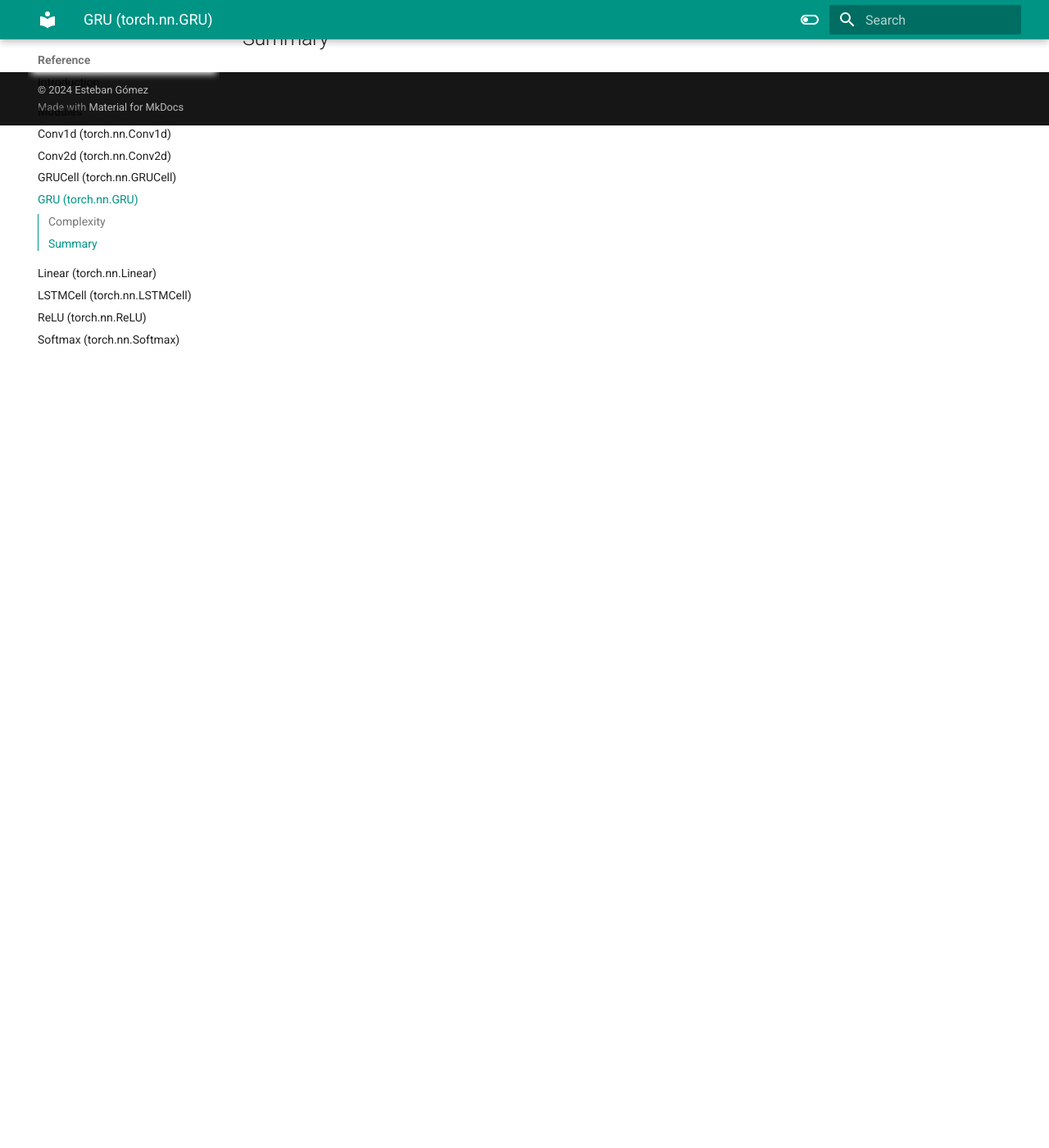
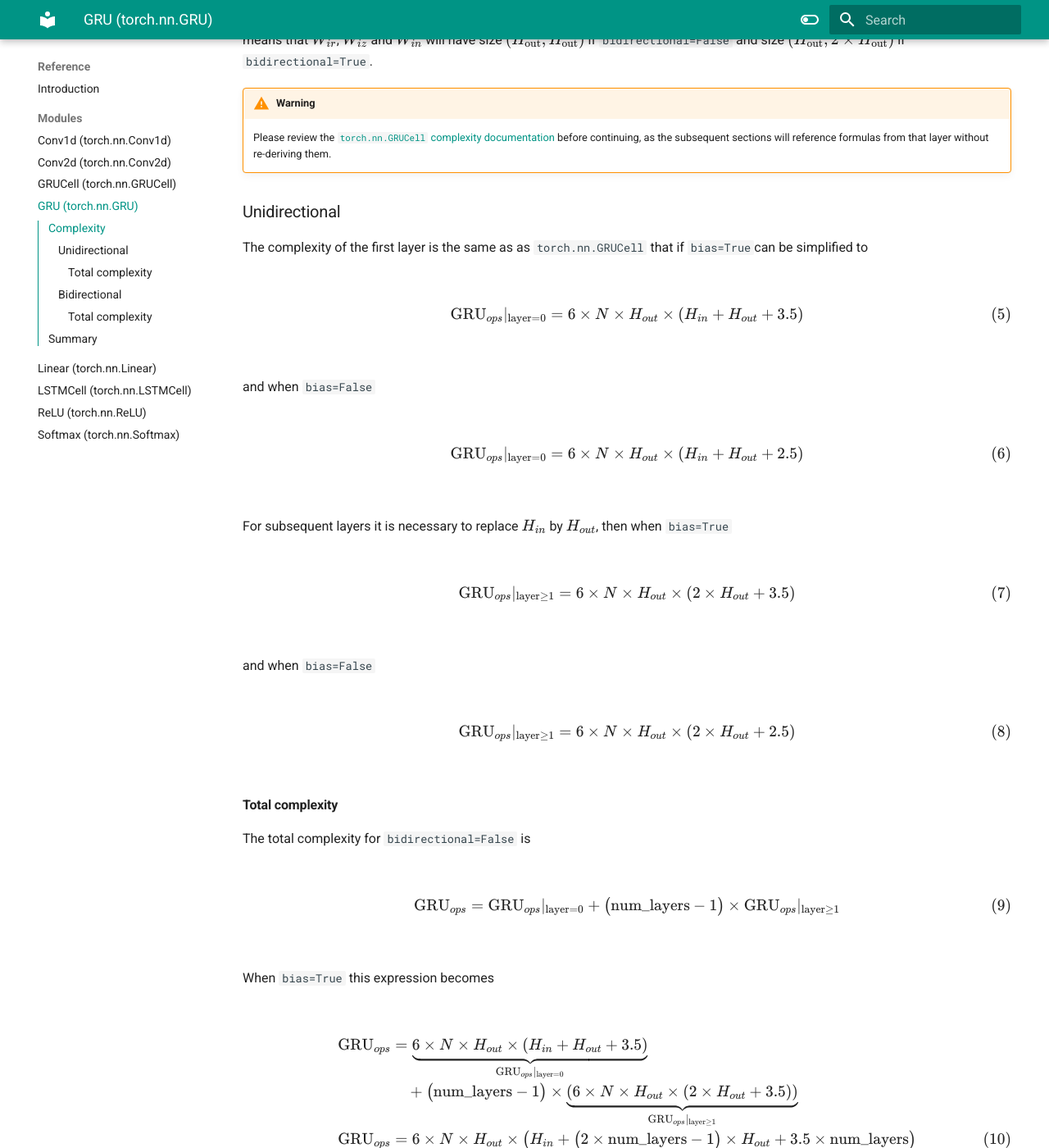
Before and after one commit to eagomez2/moduleprofiler, an MkDocs documentation site: the page built from docs/modules/gru.md, in a window 1280 px wide and 1400 px high, scrolled down 1346 px. Shown: the whole window at 82% size. Built offline with MkDocs 1.6.1 and Material for MkDocs 9.7.7, drawn with Linux system fonts in a browser that asks for light colours; some of the changed text lies outside the part shown.

Commit message:
Update GRU documentation

```diff
--- a/docs/modules/gru.md
+++ b/docs/modules/gru.md
@@ -23,11 +23,85 @@ Where
 * $b_{ir}$, $b_{iz}$, $b_{in}$, $b_{hr}$, $b_{hz}$ and $b_{hn}$ are bias tensors of size $\left(H_{out}\right)$.
 
 !!! note
-    Please note that some weight tensor shapes may differ from <a href="https://pytorch.org/docs/stable/generated/torch.nn.GRU.html" target="_blank">Pytorch `torch.nn.GRU`'s documentation</a> due to the fact that some tensors are stacked. For instance, $W_{ir}$, $W_{iz}$ and $W_{in}$ tensors of each layer are implemented as a single tensor of size $\left(3\times H_{out}, H_{in}\right)$ for the first layer, and $\left(3\times H_{out}, D\times H_{out}\right)$ for subsequent layers. Similarly $W_{hr}$, $W_{hz}$ and $W_{hn}$ are implemented as a single tensor of size $\left(3\times H_{out}, H_{out}\right)$. The tensors of all layers are then stored as a `list` of `torch.Tensor` objects. The number of layers is controlled by the `num_layers` parameter, and the number of directions $D$ is controlled by the `birectional` parameter.
+    Please note that some weight tensor shapes may differ from <a href="https://pytorch.org/docs/stable/generated/torch.nn.GRU.html" target="_blank">Pytorch `torch.nn.GRU`'s documentation</a> due to the fact that some tensors are stacked. For instance, $W_{ir}$, $W_{iz}$ and $W_{in}$ tensors of each layer are implemented as a single tensor of size $\left(3\times H_{out}, H_{in}\right)$ for the first layer, and $\left(3\times H_{out}, D\times H_{out}\right)$ for subsequent layers. Similarly $W_{hr}$, $W_{hz}$ and $W_{hn}$ are implemented as a single tensor of size $\left(3\times H_{out}, H_{out}\right)$. The number of layers is controlled by the `num_layers` parameter, and the number of directions $D$ is controlled by the `birectional` parameter.
 
 !!! note
     The complexity of the `dropout` parameter is not considered in the following calculations, since it is usually temporarily used during training and then disabled during inference.
 
 ## Complexity
+It is possible to reuse the calculation for `torch.nn.GRUCell` to estimate the complexity of `torch.nn.GRU`. However, there are a couple of additional considerations. First, when `num_layers > 1`, the second layer takes the output(s) of the first layer as input. This means that $W_{ir}$, $W_{iz}$ and $W_{in}$ will have size $\left(H_\text{out}, H_\text{out}\right)$ if `bidirectional=False` and size $\left(H_\text{out}, 2\times H_\text{out}\right)$ if `bidirectional=True`.
+
+!!! warning
+    Please review the [`torch.nn.GRUCell` complexity documentation](./grucell.md) before continuing, as the subsequent sections will reference formulas from that layer without re-deriving them.
+
+### Unidirectional
+The complexity of the first layer is the same as as `torch.nn.GRUCell` that if `bias=True`can be simplified to
+
+$$
+\begin{align}
+    \text{GRU}_{ops}|_{\text{layer}=0} = 6\times N \times H_{out}\times\left(H_{in}+H_{out}+3.5\right)
+\end{align}
+$$
+
+and when `bias=False`
+
+$$
+\begin{align}
+    \text{GRU}_{ops}|_{\text{layer}=0} = 6\times N \times H_{out}\times\left(H_{in}+H_{out}+2.5\right)
+\end{align}
+$$
+
+For subsequent layers it is necessary to replace $H_{in}$ by $H_{out}$, then when `bias=True`
+
+$$
+\begin{align}
+    \text{GRU}_{ops}|_{\text{layer}\geq 1} = 6\times N \times H_{out}\times\left(2\times H_{out}+3.5\right)
+\end{align}
+$$
+
+and when `bias=False`
+
+$$
+\begin{align}
+    \text{GRU}_{ops}|_{\text{layer}\geq 1} = 6\times N \times H_{out}\times\left(2\times H_{out}+2.5\right)
+\end{align}
+$$
+
+
+#### Total complexity
+The total complexity for `bidirectional=False` is
+
+$$
+\begin{align}
+    \text{GRU}_{ops} &= \text{GRU}_{ops}|_{\text{layer}=0} + \left(\text{num\_layers} - 1 \right)\times \text{GRU}_{ops}|_{\text{layer}\geq 1}
+\end{align}
+$$
+
+When `bias=True` this expression becomes
+
+$$
+\begin{align}
+    \text{GRU}_{ops} &= \underbrace{6\times N \times H_{out}\times\left(H_{in}+H_{out}+3.5\right)}_{\text{GRU}_{ops}|_{\text{layer}=0}} \nonumber \\
+    &\quad + \left(\text{num\_layers} - 1 \right)\times \underbrace{\left(6\times N \times H_{out}\times\left(2\times H_{out}+3.5\right)\right)}_{\text{GRU}_{ops}|_{\text{layer}\geq 1}} \nonumber \\
+    \text{GRU}_{ops} &= 6\times N \times H_{out}\times \left(H_{in}+\left(2\times\text{num\_layers}-1\right)\times H_{out}+3.5\times\text{num\_layers}\right)
+\end{align}
+$$
+
+and when `bias=Fase`
+
+$$
+\begin{align}
+    \text{GRU}_{ops} &= \underbrace{6\times N \times H_{out}\times\left(H_{in}+H_{out}+2.5\right)}_{\text{GRU}_{ops}|_{\text{layer}=0}} \nonumber \\
+    &\quad + \left(\text{num\_layers} - 1 \right)\times \underbrace{\left(6\times N \times H_{out}\times\left(2\times H_{out}+2.5\right)\right)}_{\text{GRU}_{ops}|_{\text{layer}\geq 1}} \nonumber \\
+    \text{GRU}_{ops} &= 6\times N \times H_{out}\times \left(H_{in}+\left(2\times\text{num\_layers}-1\right)\times H_{out}+2.5\times\text{num\_layers}\right)
+\end{align}
+$$
+
+### Bidirectional
+
+
+#### Total complexity
+The total complexity for `bidirectional=True` is
+
 
 ## Summary
```
Also changed, not shown: docs/modules/grucell.md (+4 -4 lines).
